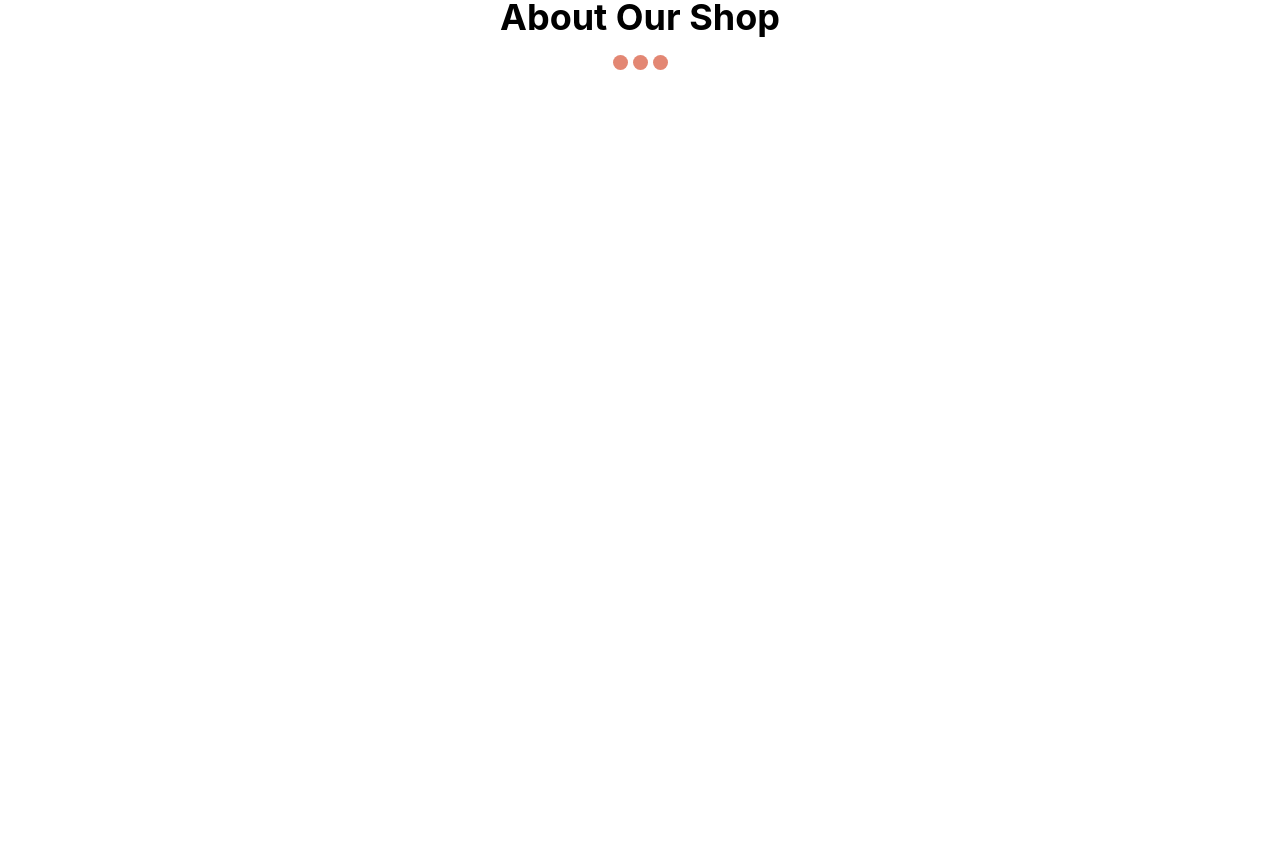
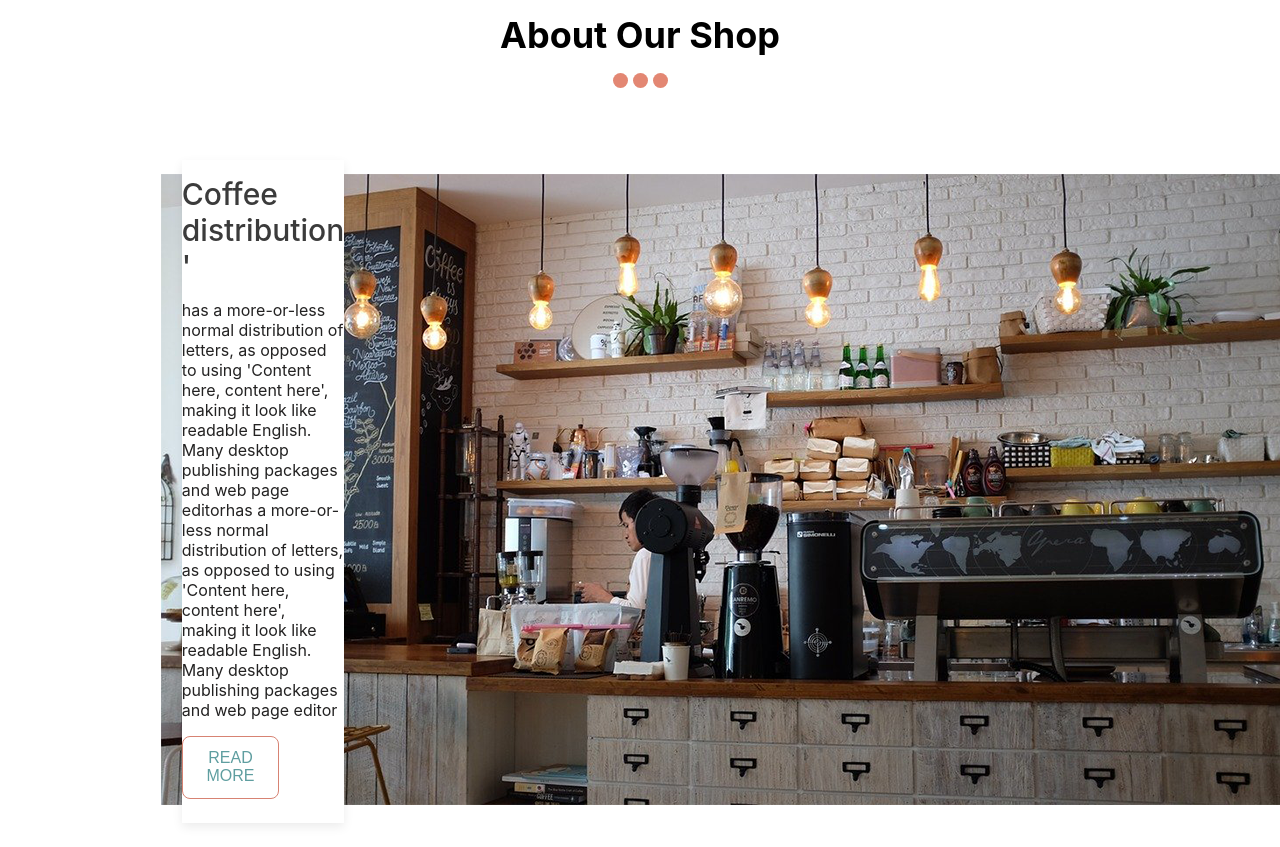
Before and after one commit to Mrymindigo/coffeeShop-app, a React (Create React App) app: page / in a window 1280 px wide. Shown: the part 1520-2367 px from the top of the page. Before the commit the page ends 1638 px from the top, so only its background shows below. Built offline with nearby package versions, Linux system fonts and the light colour scheme.

Commit message:
add about us section

```diff
--- a/src/App.js
+++ b/src/App.js
@@ -3,11 +3,11 @@ import Header from './Header/Header'
 import HeadSwiper from './Head-swiper/Head-swiper'
 import Product from './Product/Product'
 import SectionTitle from './Sections-title/SectionTitle'
+import AboutSection from './aboutUs/AboutSection'
 
 
 function App() {
   return (
-
     <>
       <Header />
       <HeadSwiper />
@@ -21,6 +21,7 @@ function App() {
         </div>
       </div>
       <SectionTitle value="About Our shop" />
+      <AboutSection />
     </>
   );
 }
--- a/src/Product/Product.css
+++ b/src/Product/Product.css
@@ -30,20 +30,6 @@
     transform: scale(1.1);
 }
 
-.productBtn{
-    background-color: white;
-    border: 1px solid #d78373;
-    color: cadetblue;
-    width: 60%;
-    padding: .8rem 0;
-    font-size: 16px;
-    font-weight: 400;
-    border-radius: 8px;
-    text-transform: uppercase;
-    transition: .3s;
-    margin-bottom: 1.5rem;
-}
-
 .productBtn:hover{
     color: black;
     border-color: black;
--- a/src/Product/Product.js
+++ b/src/Product/Product.js
@@ -1,5 +1,6 @@
 
 import React from 'react'
+import ReadMoreBtn from "../readMoreBtn/ReadMoreBtn"
 import './Product.css'
 
 export default function Product(props) {
@@ -8,7 +9,7 @@ export default function Product(props) {
                 <img className='productImg' src={props.image} alt="poduct img" />
             <h2>{props.title}</h2>
             <p>{props.description}</p>
-            <button className='productBtn'>read more</button>
+            <ReadMoreBtn />
         </div>
     )
 }
--- /dev/null
+++ b/src/aboutUs/AboutSection.css
@@ -0,0 +1,45 @@
+
+.aboutSectionContainer{
+    width: 100%;
+    position: relative;
+    display: flex;
+    justify-content: center !important;
+    align-items: center;
+    padding: 1.5rem;
+}
+
+.aboutUsImgContainer{
+    width: 50% !important;
+    z-index: 1;
+    position: absolute;
+    margin: 2rem;
+    display: flex;
+    justify-content: center;
+
+}
+.aboutUsImg{
+    box-sizing: border-box;
+    width: 100%;
+    height: 100%;
+    object-fit: cover;
+}
+.AboutDescription{
+    position: relative;
+    background-color: white;
+    width: 40%;
+    z-index: 2;
+    box-shadow: 0 4px 10px rgba(0, 0, 0, 0.08);
+    left: 183px;
+}
+.AboutDescription h1{
+    font-size: 30px;
+    color: #3b3b3b;
+    font-weight: 500;
+    padding: 1rem 0;
+}
+.AboutDescription p{
+    color: rgb(35, 34, 34);
+    font-size: 16px;
+    font-weight: 400;
+    padding-bottom: 1rem;
+}
--- /dev/null
+++ b/src/aboutUs/AboutSection.js
@@ -0,0 +1,28 @@
+
+import './AboutSection.css';
+import ReadMoreBtn from '../readMoreBtn/ReadMoreBtn'
+
+import React from 'react'
+
+export default function AboutSection() {
+    return (
+        <div className='aboutSectionContainer'>
+            <div className="AboutDescription">
+                <h1>Coffee distribution '</h1>
+                <p>has a more-or-less normal distribution of letters, as opposed to using 'Content here,
+                    content here', making it look like readable English.
+                    Many desktop publishing packages and web page editorhas a more-or-less normal distribution of letters,
+                    as opposed to using 'Content here, content here',
+                    making it look like readable English.
+                    Many desktop publishing packages and web page editor</p>
+                <ReadMoreBtn />
+            </div>
+            <div className="aboutUSImgContainer">
+                <img className='aboutUsUImg' src="about-img.png" alt="about us image" />
+            </div>
+
+
+
+        </div>
+    )
+}
--- /dev/null
+++ b/src/readMoreBtn/ReadMoreBtn.css
@@ -0,0 +1,13 @@
+.productBtn{
+    background-color: white;
+    border: 1px solid #d78373;
+    color: cadetblue;
+    width: 60%;
+    padding: .8rem 0;
+    font-size: 16px;
+    font-weight: 400;
+    border-radius: 8px;
+    text-transform: uppercase;
+    transition: .3s;
+    margin-bottom: 1.5rem;
+}
--- /dev/null
+++ b/src/readMoreBtn/ReadMoreBtn.js
@@ -0,0 +1,11 @@
+
+import './ReadMoreBtn.css'
+import React from 'react'
+
+export default function ReadMoreBtn() {
+  return (
+    <div>
+       <button className='productBtn'>read more</button>
+    </div>
+  )
+}
```
